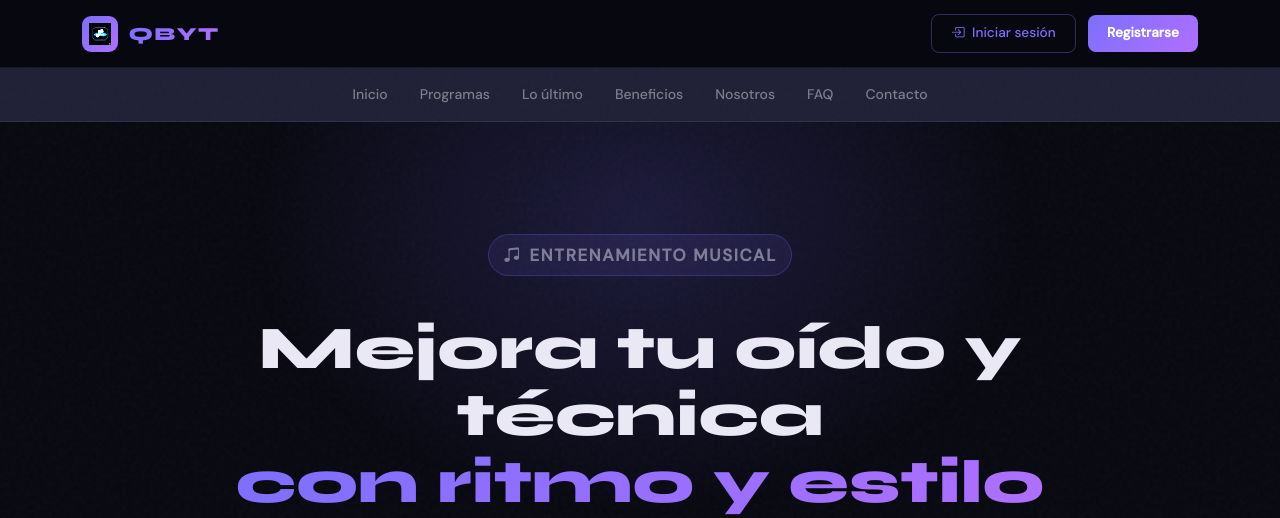
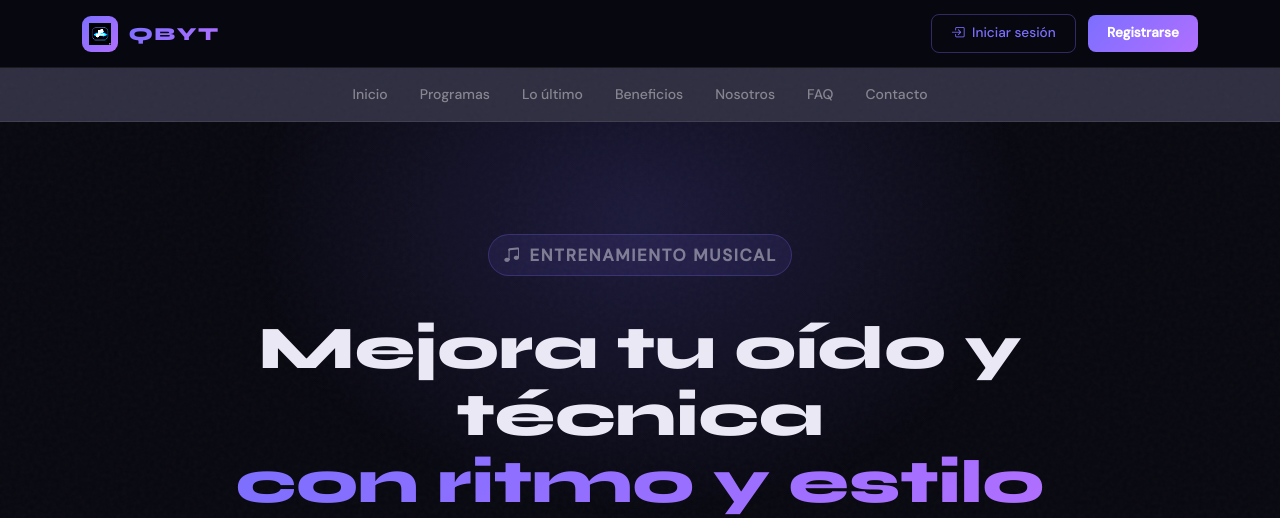
Before and after one commit to qbytestudio-lab/qbayt_django, a Django app: page / in a window 1280 px wide. Shown: the top 518 px of the page. Run offline with Django 5.2, Linux system fonts and the light colour scheme.

Commit message:
django_admin_inicio

```diff
--- a/clase/templates/clase/cursos.html
+++ b/clase/templates/clase/cursos.html
@@ -13,7 +13,7 @@
 
   <div class="welcome-banner">
     <div class="welcome-text">
-      <h2>Mis Cursos 🎵</h2>
+      <h2>Mis Cursos</h2>
       <p>Consulta los cursos en los que estás inscrito.</p>
     </div>
   </div>
--- a/web/templates/web/index.html
+++ b/web/templates/web/index.html
@@ -12,7 +12,7 @@
     <link
         href="https://fonts.googleapis.com/css2?family=Syne:wght@400;600;700;800&family=DM+Sans:ital,wght@0,300;0,400;0,500;1,300&display=swap"
         rel="stylesheet">
-    <link rel="stylesheet" href="{% static 'web/css/pages.css' %}">
+    <link rel="stylesheet" href="{% static 'web/static/css/pages.css' %}">
 
     <style>
         :root {
@@ -152,7 +152,7 @@
 
         /* ── NAV ── */
         .main-nav {
-            background: rgba(134, 134, 221, 0.183);
+            background: rgba(150, 150, 194, 0.274);
             border-bottom: 1px solid var(--border);
             padding: 0.5rem 0;
         }
```
